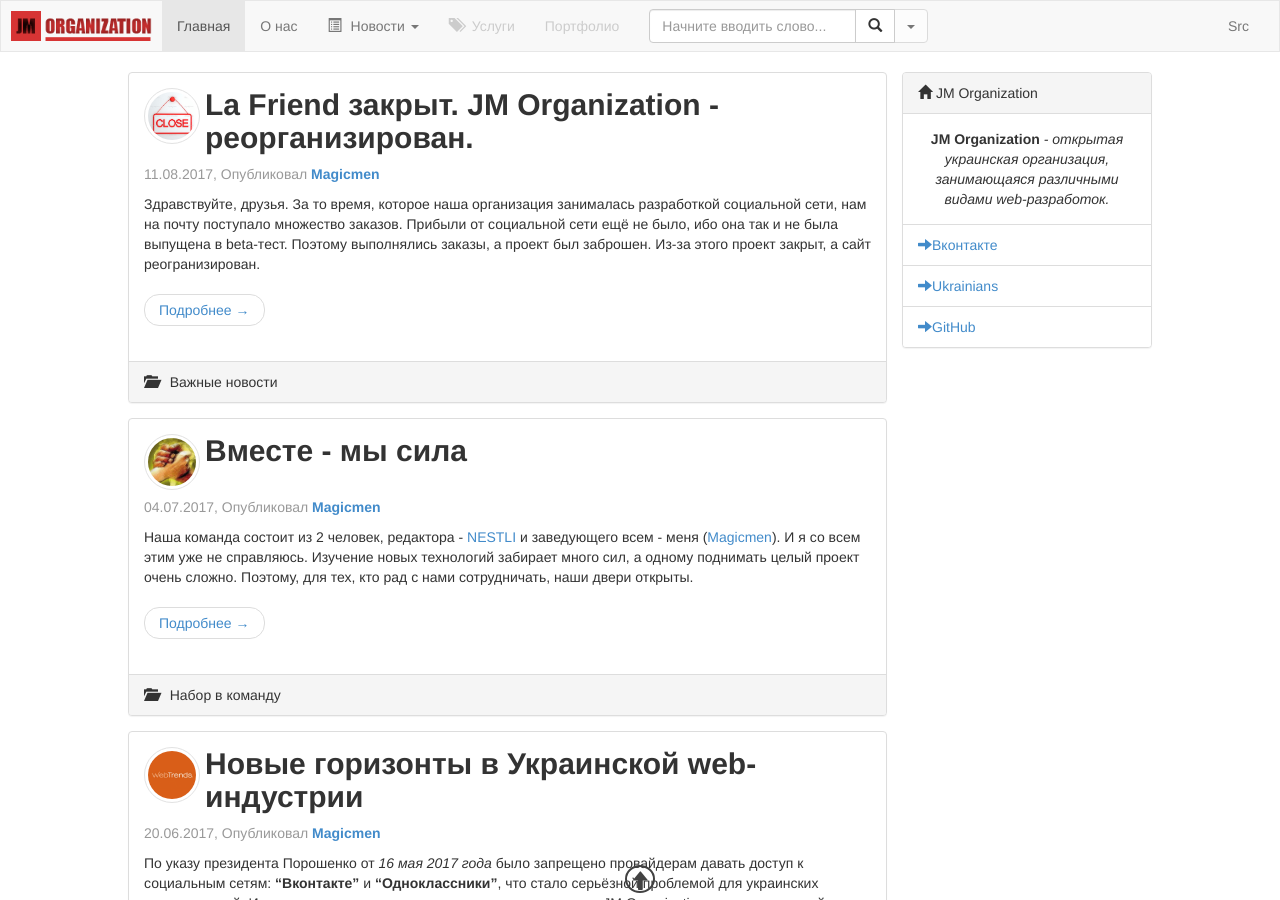
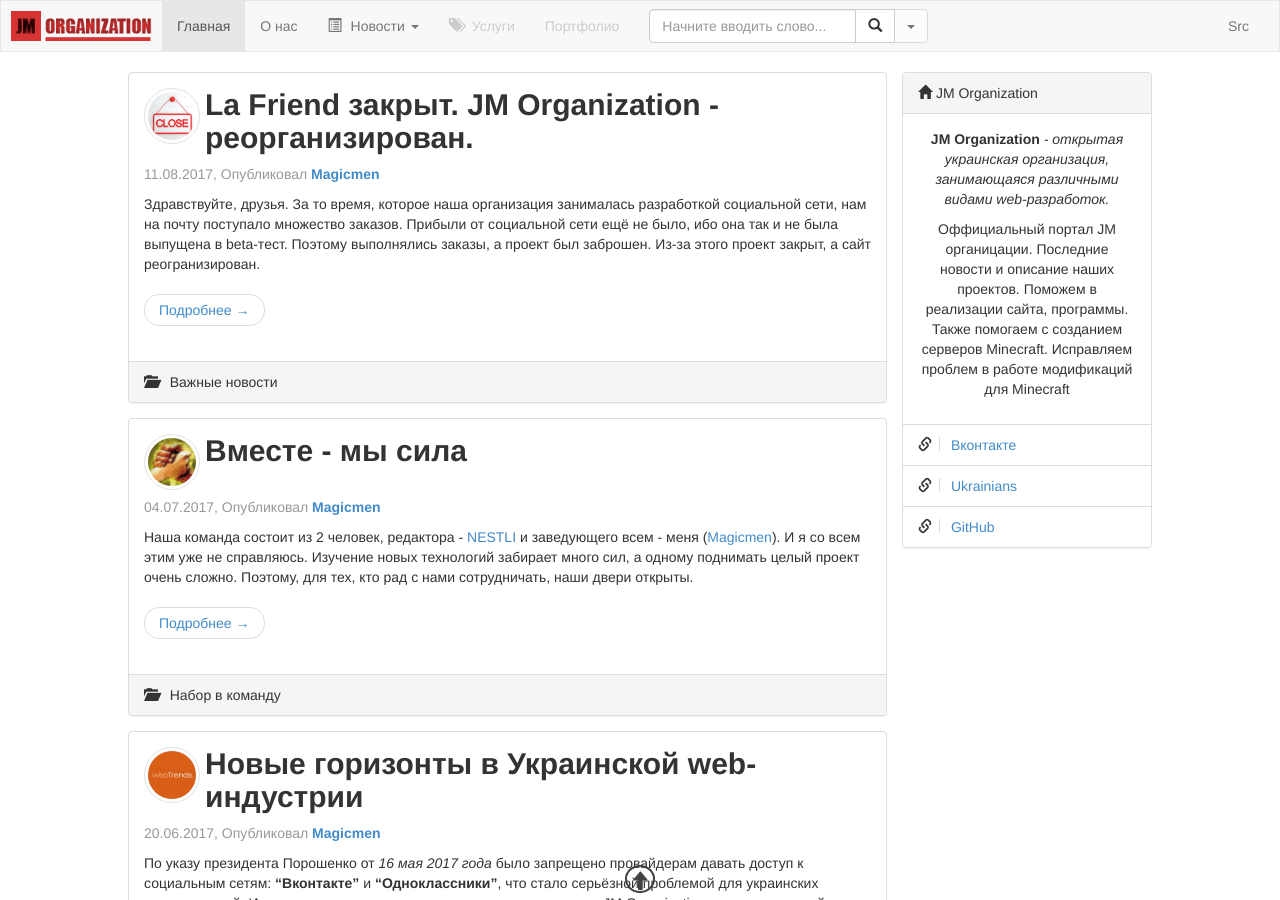
Before and after one commit to jm-organization/jm-organization.github.io, a Jekyll site: the page built from index.html, in a window 1280 px wide and 900 px high. Built offline with Jekyll 4.4.1, drawn with Linux system fonts in a browser that asks for light colours; the list of posts is cut into pages by our own code.

Commit message:
Обновленно описание

```diff
--- a/_data/contacts.yml
+++ b/_data/contacts.yml
@@ -18,21 +18,25 @@
     title: "JM Organization"
     abbr: "VK"
     abbr-title: "Вконтакте"
+    prefix: "во"
 
   # ukrainians
   - href: "https://www.ukrainians.co/c242"
     title: "JM Organization"
     abbr: "UKRAINIANS"
     abbr-title: "Ukrainians"
+    prefix: "на"
 
   # facebook
   - href: ""
     title: ""
     abbr: "FB"
     abbr-title: "Facebook"
+    prefix: "на"
 
   # github
   - href: "https://github.com/jm-organization"
     title: "JM Organization"
     abbr: "GITHUB"
     abbr-title: "GitHub"
+    prefix: "на"
--- a/_includes/jm_sidebar.html
+++ b/_includes/jm_sidebar.html
@@ -3,14 +3,20 @@
         <div class="panel-heading"><span class="glyphicon glyphicon-home"></span> JM Organization</div>
 
         <div class="panel-body text-center">
-            <strong>JM Organization</strong> <em>- открытая украинская организация, занимающаяся различными видами web-разработок.</em>
+            <p><strong>JM Organization</strong> <em>- открытая украинская организация, занимающаяся различными видами web-разработок.</em></p>
+            <p>Оффициальный портал JM органицации. Последние новости и описание наших проектов. Поможем в реализации сайта, программы. Также помогаем с созданием серверов Minecraft. Исправляем проблем в работе модификаций для Minecraft</p>
         </div>
 
         <ul class="list-group">
             {% for sw in site.data.contacts.social-webs %}
             {% if sw.href != '' %}
             <li class="list-group-item">
-                <a href="{{ sw.href }}" target="_blank"><span class="glyphicon glyphicon-arrow-right"></span>{{ sw.abbr-title }}</a>
+                <span class="glyphicon glyphicon-link"
+                      style="padding-right: 7px; border-right: 1px solid #dddddd; margin-right: 7px"
+                      data-toggle="tooltip" data-placement="top"
+                      title='Открыть страницу {{ sw.title }} {{ sw.prefix }} "{{ sw.abbr-title }}"'
+                ></span>
+                <a href="{{ sw.href }}" target="_blank">{{ sw.abbr-title }}</a>
             </li>
             {% endif %}
             {% endfor %}
--- a/_layouts/body-main-layout.html
+++ b/_layouts/body-main-layout.html
@@ -12,9 +12,9 @@
 
 		<meta property="og:title" content="{% if page.title %}{{ page.title }} | {% endif %}JM Organization - Организация WEB и Прикладных разработок">
 		<meta property="og:type" content="website">
-		<meta property="og:image" content="https://jm-organization.github.io/favicon.ico">
+		<meta property="og:image" content="https://jm-org.net/favicon.ico">
 		<meta property="og:image:type" content="image/png">
-		<meta property="og:url" content="https://jm-organization.github.io/">
+		<meta property="og:url" content="https://jm-org.net/">
 		<meta property="og:description" content="Оффициальный портал JM органицации. Последние новости и описание наших проектов. Поможем в реализации сайта, программы. Также помогаем с созданием серверов Minecraft. Исправляем проблем в работе модификаций для Minecraft">
 
 		{% include jm_links.html %}
```
